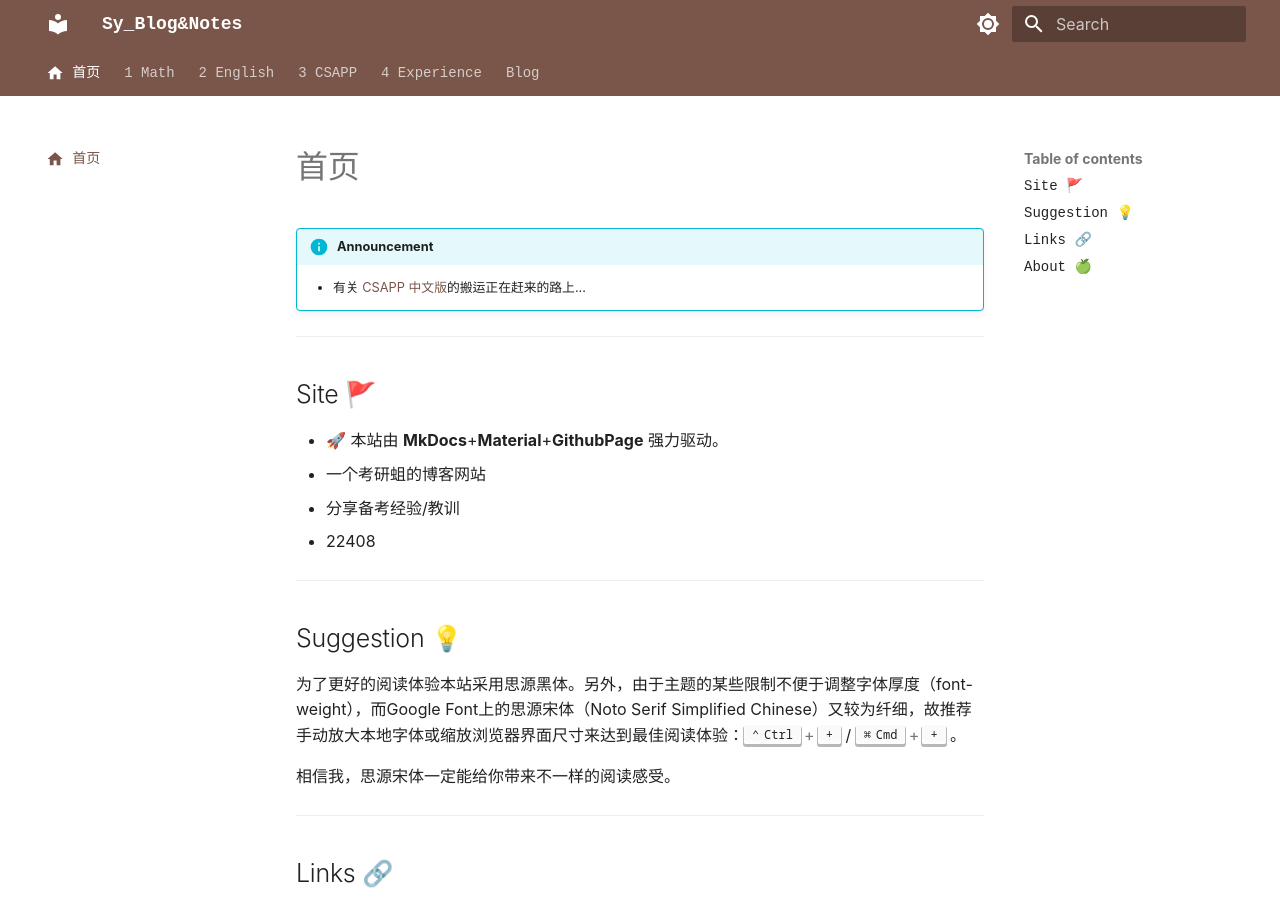
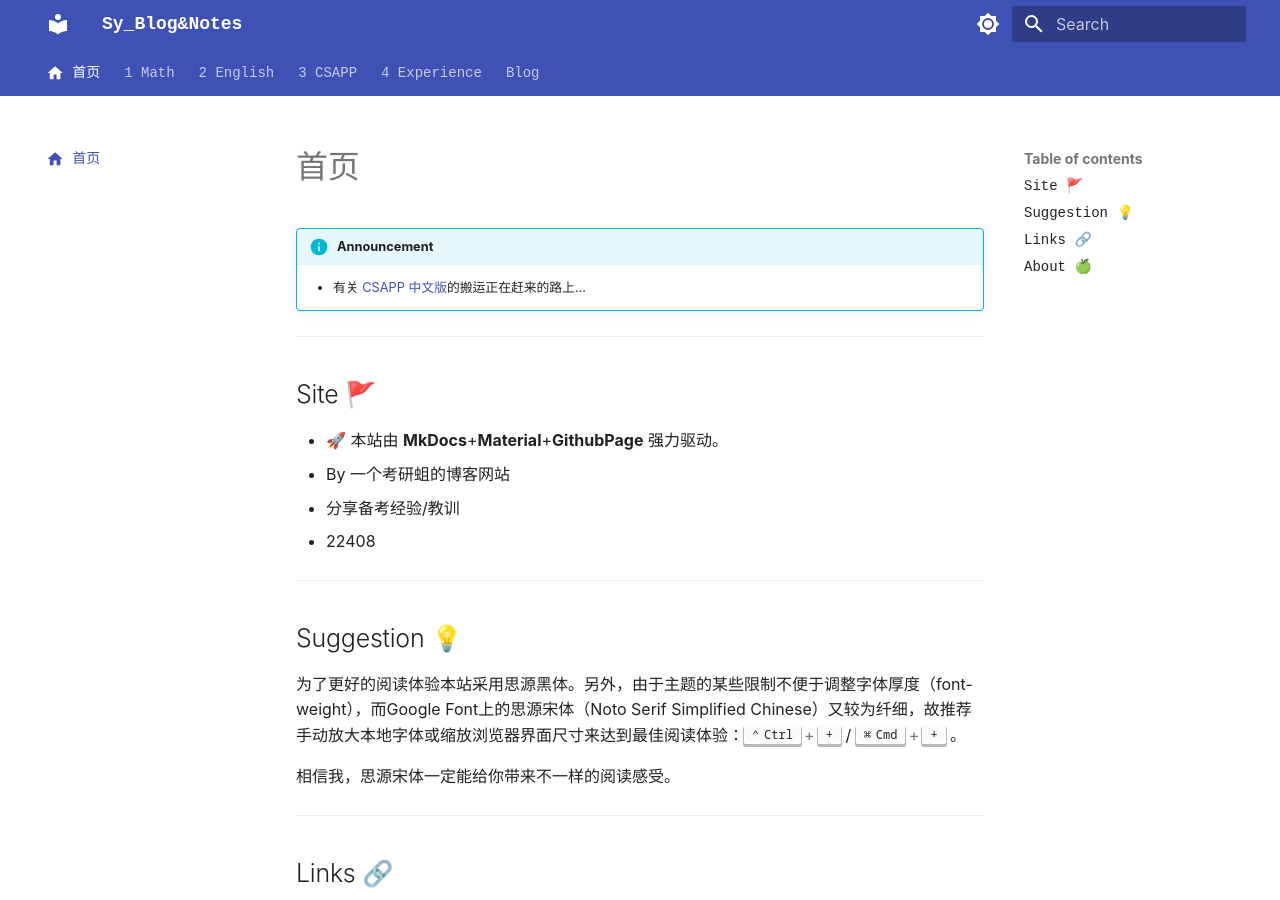
Before and after one commit to syiooo/syiooo.github.io, an MkDocs documentation site: the page built from docs/index.md, in a window 1280 px wide and 900 px high. Built offline with MkDocs 1.6.1 and Material for MkDocs 9.7.7, drawn with Linux system fonts in a browser that asks for light colours; comment, search, counter and statistics services are not loaded.

Commit message:
update color

```diff
--- a/docs/index.md
+++ b/docs/index.md
@@ -14,7 +14,7 @@ comments: true
 ## Site 🚩
 
 - 🚀 本站由 **MkDocs**+**Material**+**GithubPage** 强力驱动。
-- 一个考研蛆的博客网站
+- By 一个考研蛆的博客网站
 - 分享备考经验/教训
 - 22408
 
--- a/mkdocs.yml
+++ b/mkdocs.yml
@@ -34,7 +34,7 @@ theme:
   palette:
   # 明亮主题
     - scheme: default
-      primary: brown
+      primary: indigo
       toggle:
         icon: material/brightness-7
         name: Switch to dark mode
```
Also changed, not shown: other parts of docs/index.md (+2 -3 lines).
